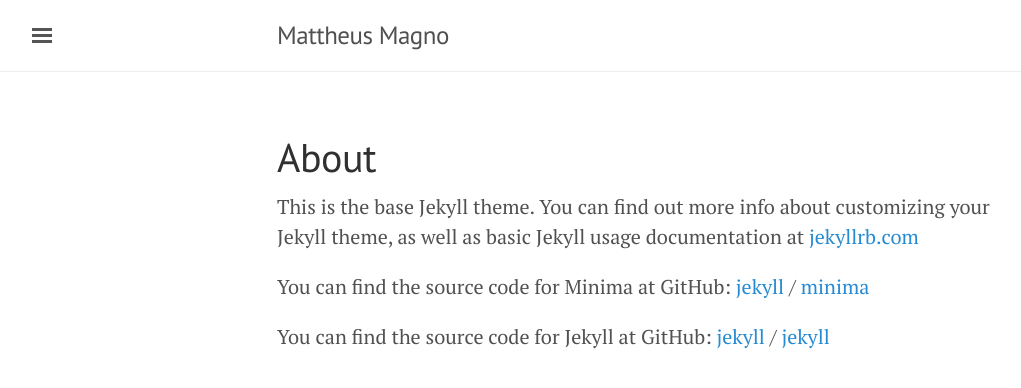
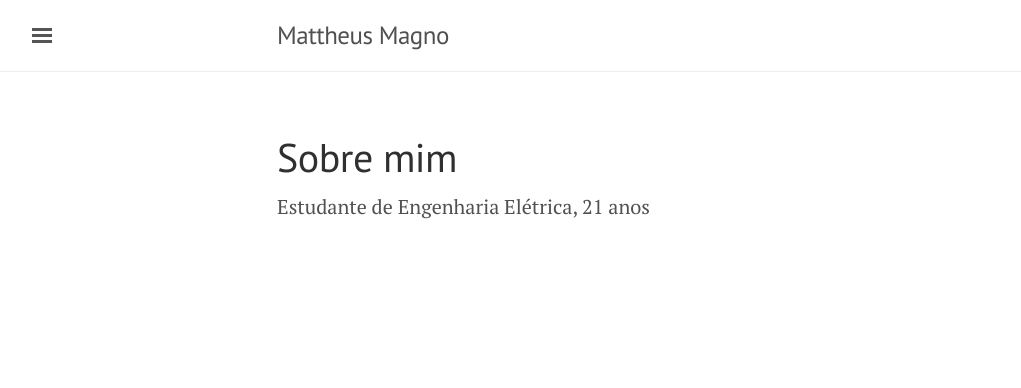
Before and after one commit to magnomatth/-magnomatth-.github.io, a Jekyll site: the page built from about.md, in a window 1280 px wide. Shown: the top 388 px of the page, without its empty margins (3-1024 px from the left). Built offline with Jekyll 4.4.1, drawn with Linux system fonts in a browser that asks for light colours.

Commit message:
Update about.md

```diff
--- a/about.md
+++ b/about.md
@@ -1,18 +1,7 @@
 ---
 layout: page
-title: About
+title: Sobre mim
 permalink: /about/
 ---
 
-This is the base Jekyll theme. You can find out more info about customizing your Jekyll theme, as well as basic Jekyll usage documentation at [jekyllrb.com](https://jekyllrb.com/)
-
-You can find the source code for Minima at GitHub:
-[jekyll][jekyll-organization] /
-[minima](https://github.com/jekyll/minima)
-
-You can find the source code for Jekyll at GitHub:
-[jekyll][jekyll-organization] /
-[jekyll](https://github.com/jekyll/jekyll)
-
-
-[jekyll-organization]: https://github.com/jekyll
+Estudante de Engenharia Elétrica, 21 anos
```
